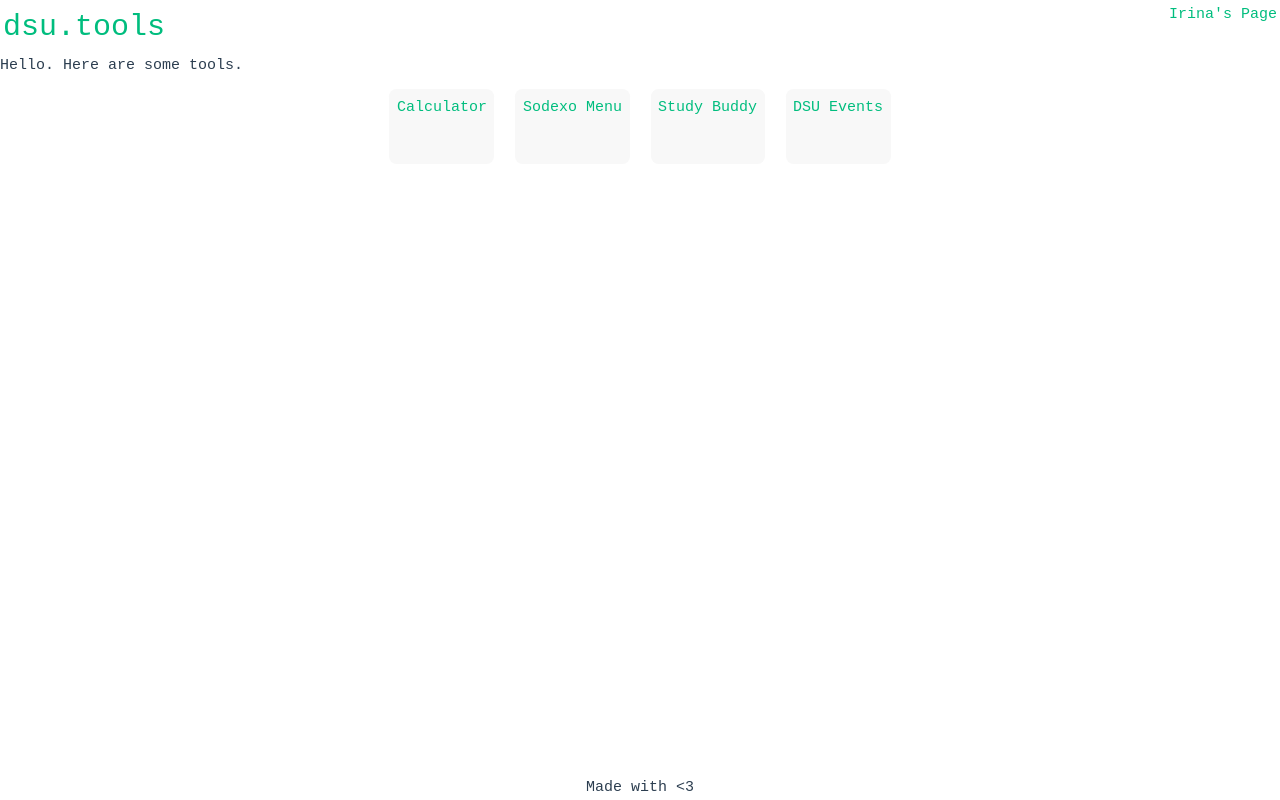
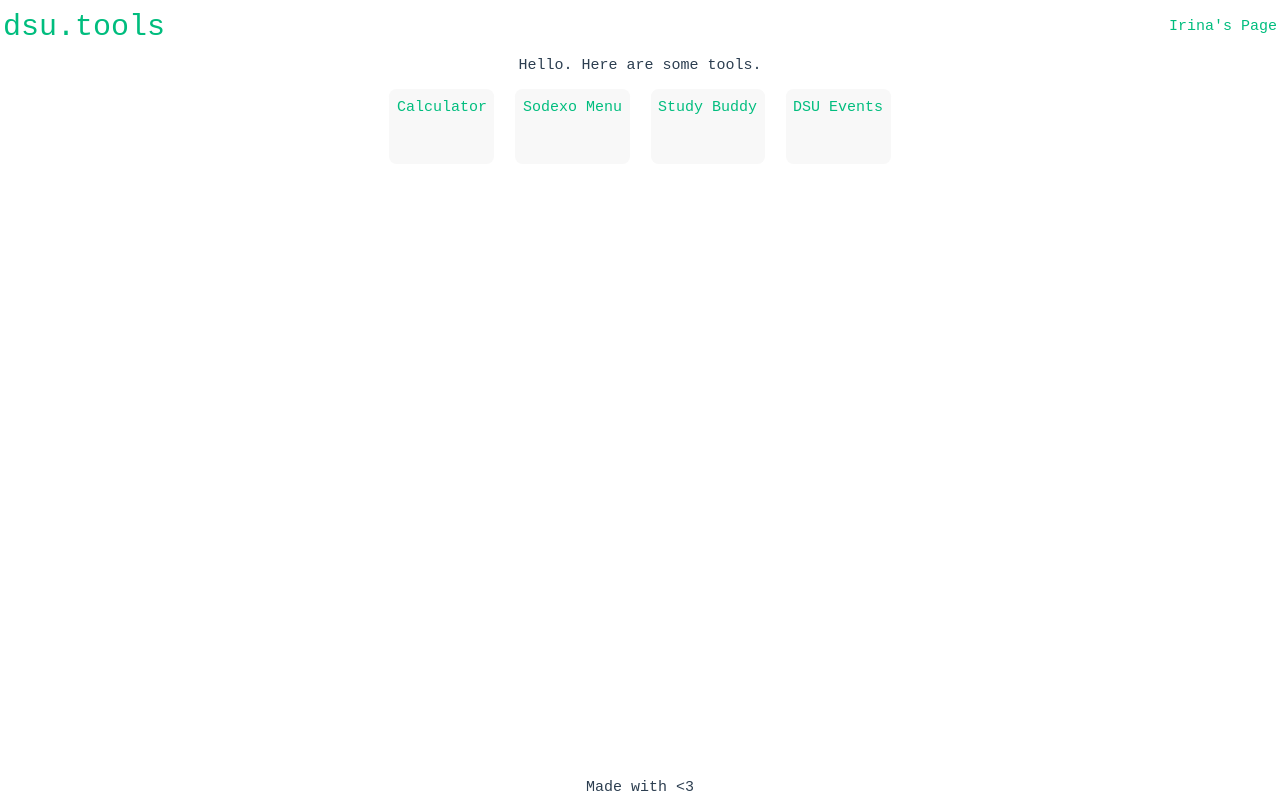
Before and after one commit to DavidMedin/dsu.tools, a Vue app in the folder dsutools-frontend/: page / in a window 1280 px wide. Built offline with nearby package versions, Linux system fonts and the light colour scheme.

Commit message:
Centered some content.

```diff
--- a/dsutools-frontend/src/App.vue
+++ b/dsutools-frontend/src/App.vue
@@ -12,7 +12,6 @@ import Header from "./components/Header.vue";
         <Header />
 
         <main>
-            <div id="main_div">
             <p>Hello. Here are some tools.</p>
             <ToolGrid>
                 <ToolItem tool_name="Calculator" />
@@ -20,7 +19,6 @@ import Header from "./components/Header.vue";
                 <ToolItem tool_name="Study Buddy" />
                 <ToolItem tool_name="DSU Events" />
             </ToolGrid>
-            </div>
         </main>
 
         <Footer />
@@ -35,5 +33,8 @@ import Header from "./components/Header.vue";
 }
 main {
     flex-grow: 1;
+    display: flex;
+    flex-direction: column;
+    text-align: center;
 }
 </style>
--- a/dsutools-frontend/src/components/Header.vue
+++ b/dsutools-frontend/src/components/Header.vue
@@ -13,4 +13,8 @@ header {
     display: flex;
     justify-content: space-between;
 }
+
+header > * {
+    align-self: center;
+}
 </style>
```
Lines whose indentation alone changed are shown as unchanged.
